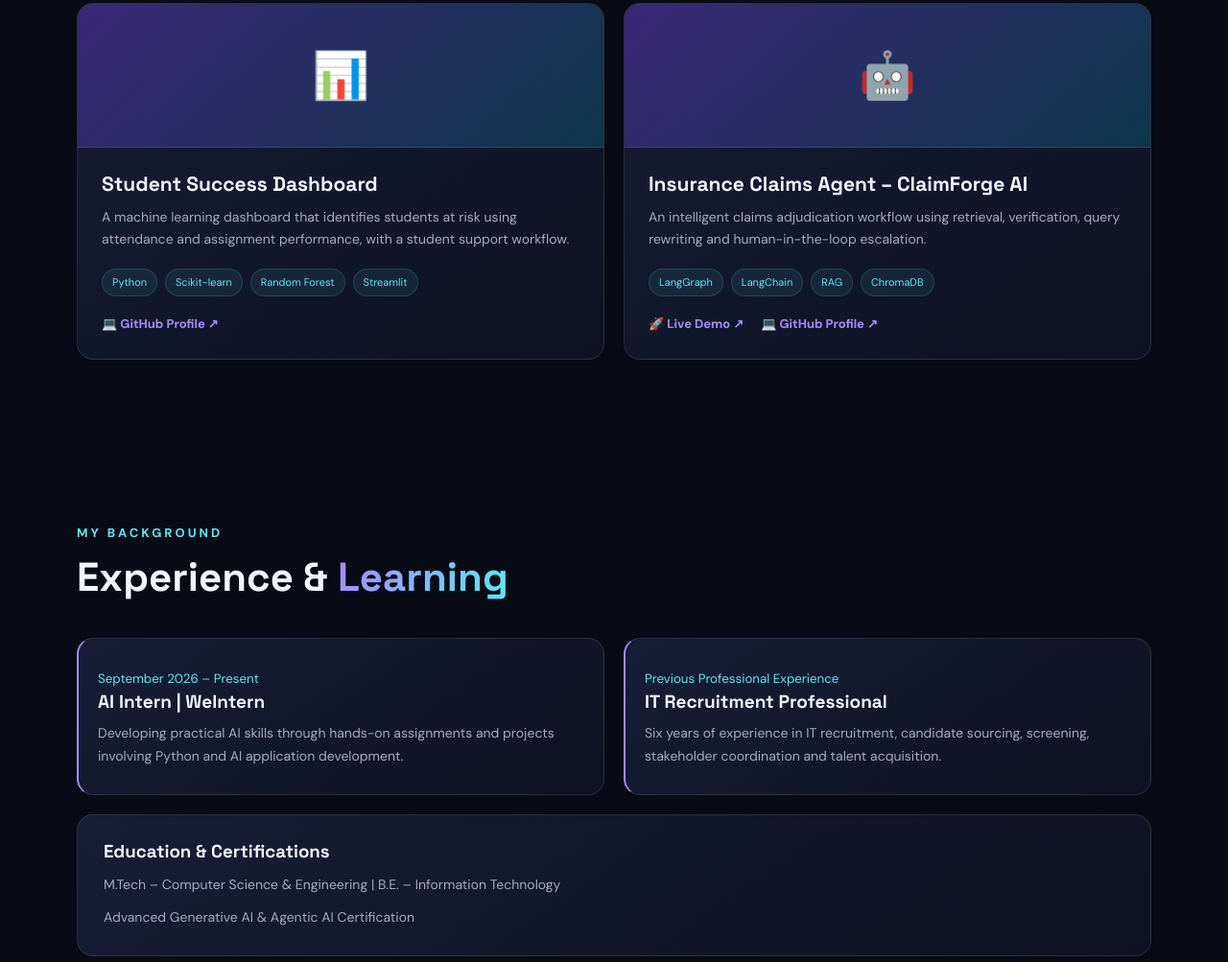
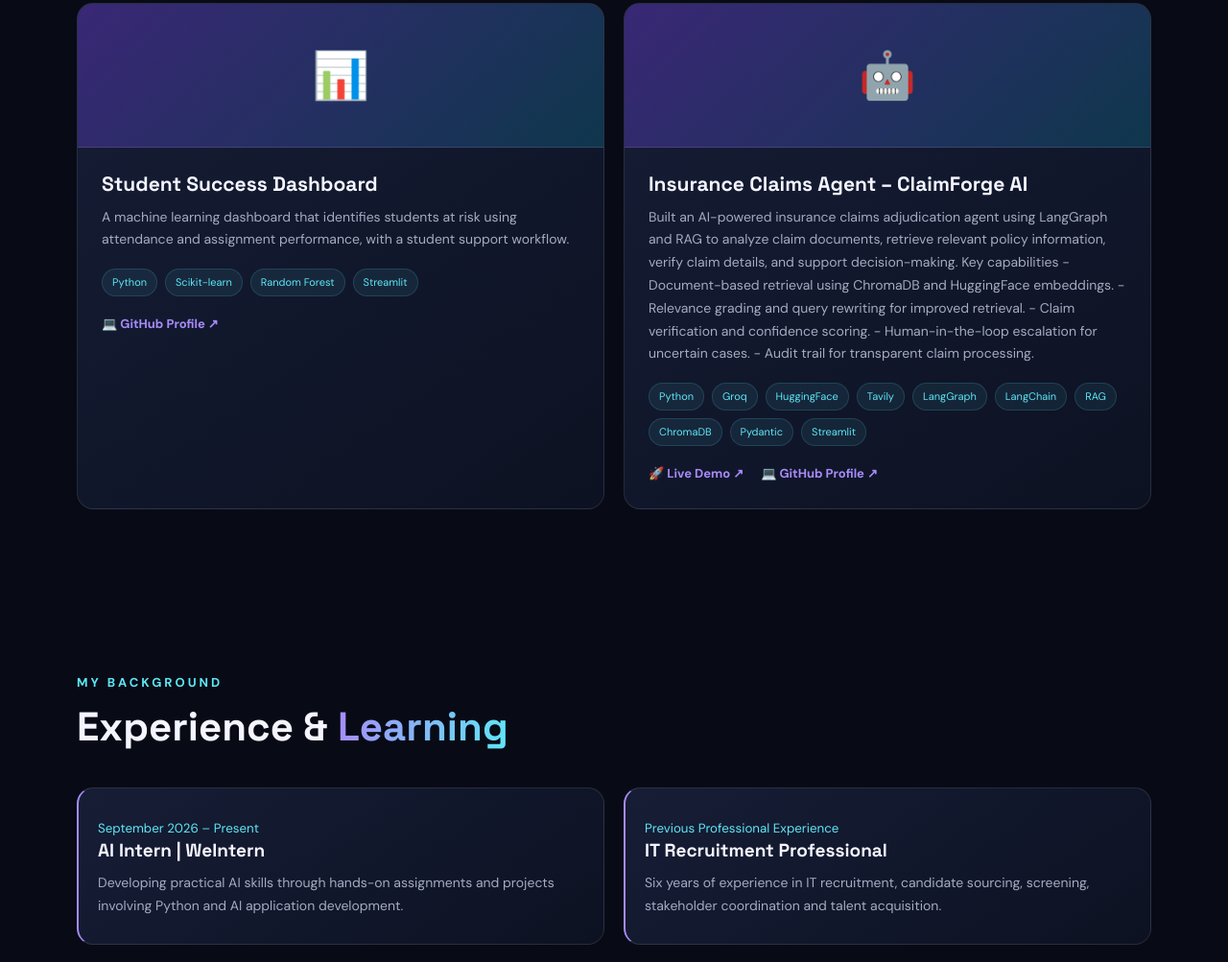
Before and after one commit to nayanatumma69-collab/nayanatumma69-collab.github.io, a plain HTML site: page index.html in a window 1280 px wide. Shown: the part 2906-3909 px from the top of the page at 96% size. Drawn offline with Linux system fonts and the light colour scheme.

Commit message:
Enhance ClaimForge AI project details
Updated project description for ClaimForge AI to include key capabilities and technologies used.

```diff
--- a/index.html
+++ b/index.html
@@ -425,7 +425,7 @@
       <article class="card project-card">
         <div class="project-banner">📄</div>
         <div class="project-content">
-          <h3>Resume Screening AI</h3>
+              <h3>Resume Screening AI</h3>
           <p>An AI-powered application that analyses resumes and compares candidate profiles with job descriptions using semantic similarity.</p>
           <div class="tags">
             <span class="tag">Python</span><span class="tag">NLP</span>
@@ -473,10 +473,21 @@
         <div class="project-banner">🤖</div>
         <div class="project-content">
           <h3>Insurance Claims Agent – ClaimForge AI</h3>
-          <p>An intelligent claims adjudication workflow using retrieval, verification, query rewriting and human-in-the-loop escalation.</p>
+          <p>Built an AI-powered insurance claims adjudication agent using LangGraph and RAG to analyze claim documents, retrieve relevant policy information, verify claim details, and support decision-making.
+
+              Key capabilities
+              - Document-based retrieval using ChromaDB and HuggingFace embeddings.
+              - Relevance grading and query rewriting for improved retrieval.
+              - Claim verification and confidence scoring.
+              - Human-in-the-loop escalation for uncertain cases.
+              - Audit trail for transparent claim processing.
+          </p>
           <div class="tags">
+            <span class="tag">Python</span><span class="tag">Groq</span>
+            <span class="tag">HuggingFace</span><span class="tag">Tavily</span>
             <span class="tag">LangGraph</span><span class="tag">LangChain</span>
             <span class="tag">RAG</span><span class="tag">ChromaDB</span>
+            <span class="tag">Pydantic</span><span class="tag">Streamlit</span>
           </div>
           <div class="project-links">
             <a href="https://claimforge-ai.streamlit.app/" target="_blank" rel="noopener">🚀 Live Demo ↗</a>
```
